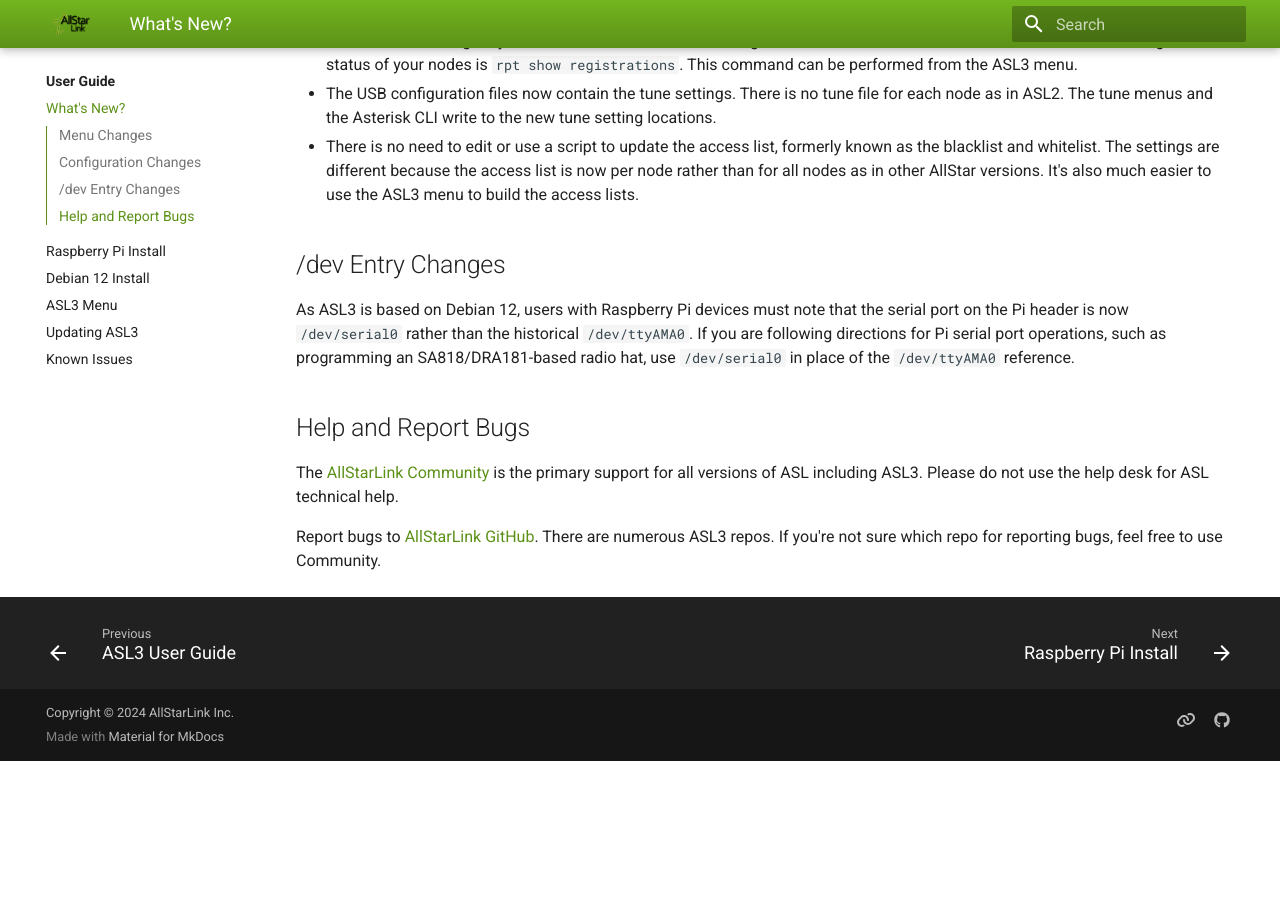
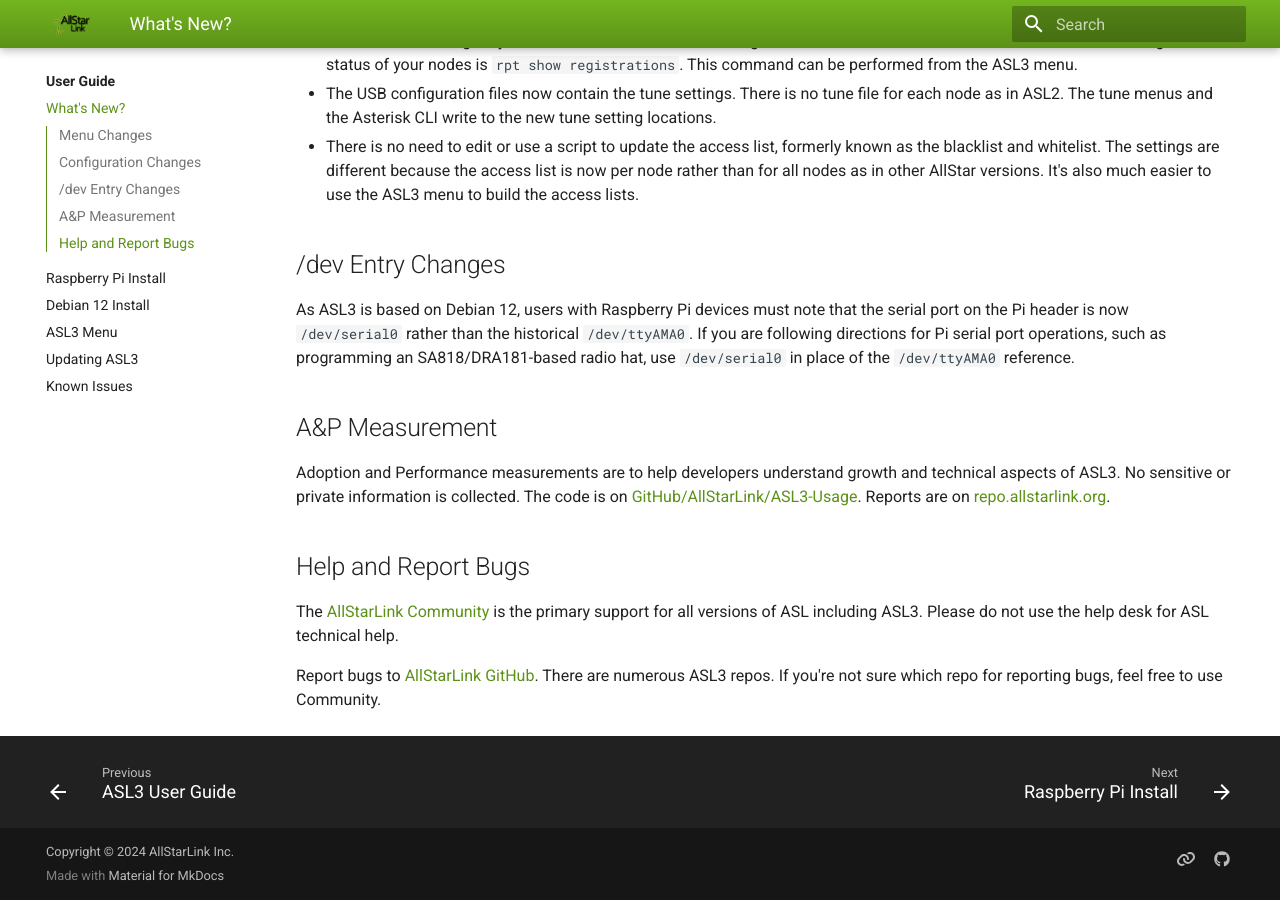
Before and after one commit to AllStarLink/ASL3-Manual, an MkDocs documentation site: the page built from docs/user-guide/whats-new.md, in a window 1280 px wide and 900 px high, scrolled down 1321 px. Built offline with MkDocs 1.6.1 and Material for MkDocs 9.7.7, drawn with Linux system fonts in a browser that asks for light colours; before the commit the page ends 2082 px from its top, so only the background shows below that.

Commit message:
Update whats-new.md
Add A&P Measurement.

```diff
--- a/docs/user-guide/whats-new.md
+++ b/docs/user-guide/whats-new.md
@@ -44,6 +44,10 @@
 SA818/DRA181-based radio hat, use `/dev/serial0` in place of the
 `/dev/ttyAMA0` reference.
 
+## A&P Measurement
+
+Adoption and Performance measurements are to help developers understand growth and technical aspects of ASL3. No sensitive or private information is collected. The code is on [GitHub/AllStarLink/ASL3-Usage](https://github.com/AllStarLink/ASL3-Usage). Reports are on [repo.allstarlink.org](https://repo.allstarlink.org/usage/reports/).
+
 ## Help and Report Bugs
 
 The [AllStarLink Community](https://community.allstarlink.org/) is the primary support for all versions of ASL including ASL3. Please do not use the help desk for ASL technical help.
```
